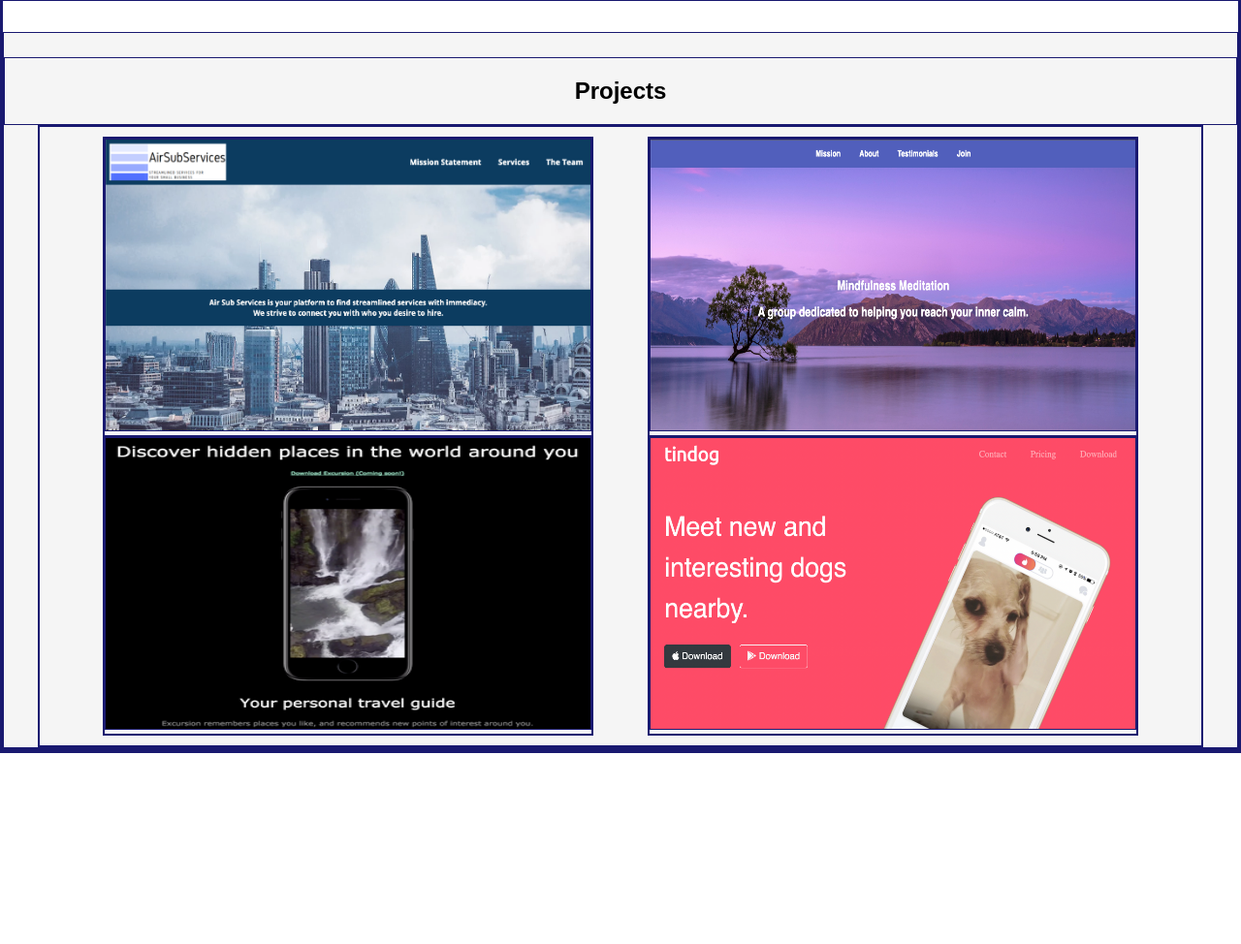
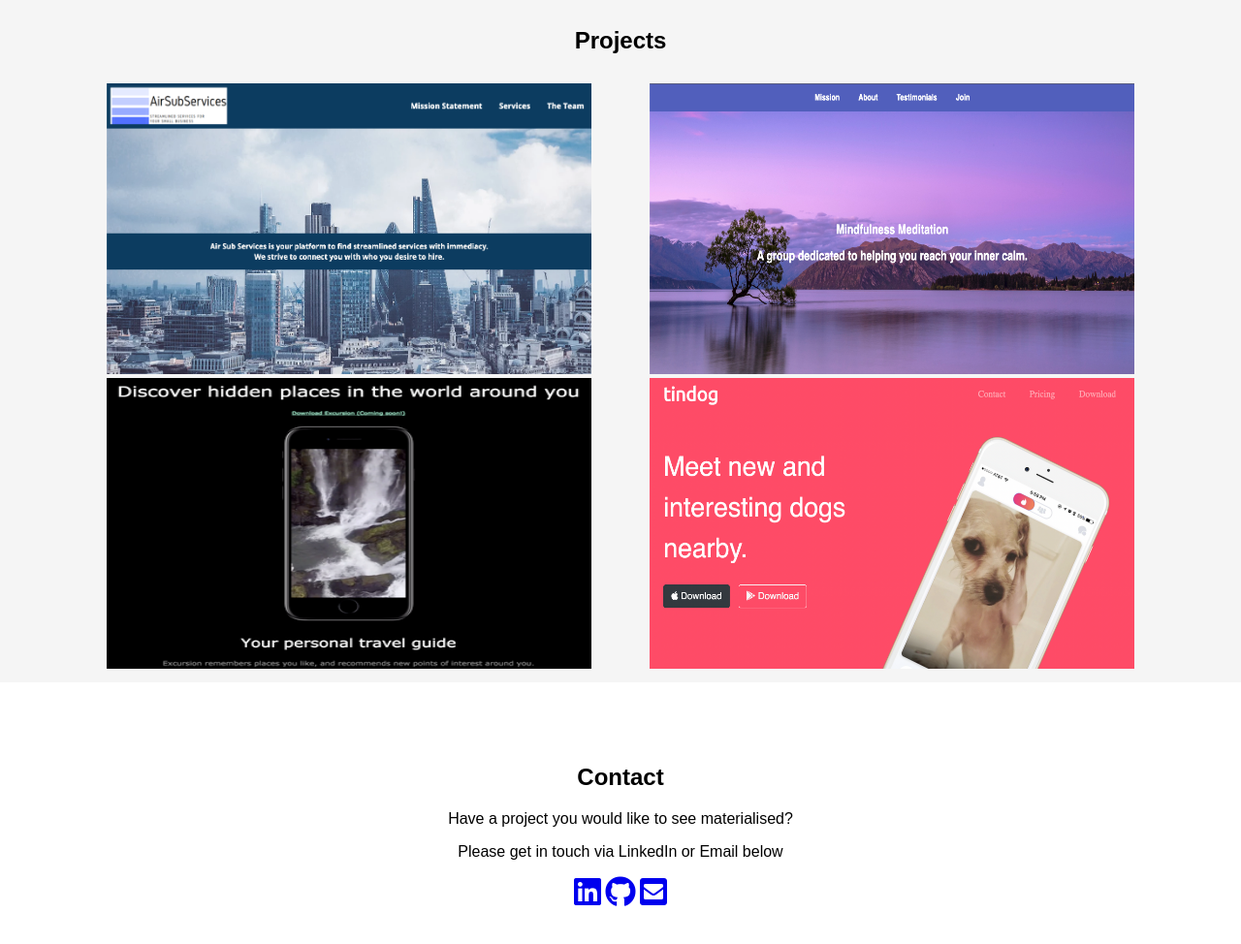
Before and after one commit to mworsfold15/Portfolio, a plain HTML site: page index.html in a window 1280 px wide. Shown: the part 1106-2080 px from the top of the page at 97% size. Before the commit the page ends 1883 px from the top, so only its background shows below. Drawn offline with Linux system fonts and the light colour scheme.

Commit message:
Contact section added

```diff
--- a/index.html
+++ b/index.html
@@ -43,9 +43,9 @@
         </section>
 
         <section id="about">
+            <h2>About</h2>
             <div class="about-container">
                 <div class="about-text-container">
-                    <h2>About</h2>
                     <h3>Who is Matt?</h3>
                     <p>I'm a full-stack web developer based in Farnborough, Hampshire, UK. </p>
                     <p>I graduated in 2020 from Aston University with a First Class Honours in Business, Computing, and
@@ -121,7 +121,14 @@
         </section>
 
         <section id="contact">
-
+            <h2>Contact</h2>
+            <p>Have a project you would like to see materialised?</p>
+            <p>Please get in touch via LinkedIn or Email below</p>
+            <div>
+                <a href="#"><i class="fab fa-linkedin icon"></i></a>
+                <a href="#"><i class="fab fa-github icon"></i></a>
+                <a href="#"><i class="fas fa-envelope-square icon"></i></a>
+              </div>
         </section>
     </main>
     <!--
--- a/resources/styles/styles.css
+++ b/resources/styles/styles.css
@@ -7,9 +7,9 @@ body {
     font-family: Helvetica-neue, sans-serif;
 }
 
-* {
+/* * {
     border: 1px solid midnightblue;
-}
+} */
 
 
 /* Header */
@@ -132,6 +132,10 @@ header nav li a:hover {
     display: block;
 }
 
+#about h2 {
+    text-align: center;
+}
+
 .about-container  {
     margin: 0 auto;
     display: flex;;
@@ -144,7 +148,7 @@ header nav li a:hover {
     margin-right: 3rem;
 }
 
-.about-text-container h2 {
+.about-text-container h3 {
     margin-top: 0;
 }
 
@@ -260,6 +264,22 @@ header nav li a:hover {
     justify-content: space-around;
 }
 
+@media only screen and (max-width: 1058) {
+   #portfolio .website img {
+        border: 1px solid red;
+    }
+}
+
 /* Contact */
+#contact{
+    margin: 2rem;
+    padding: 2rem;
+    text-align: center;
+}
+
+#contact i {
+    font-size: 2rem;
+}
+
 
 /* Footer */
```
